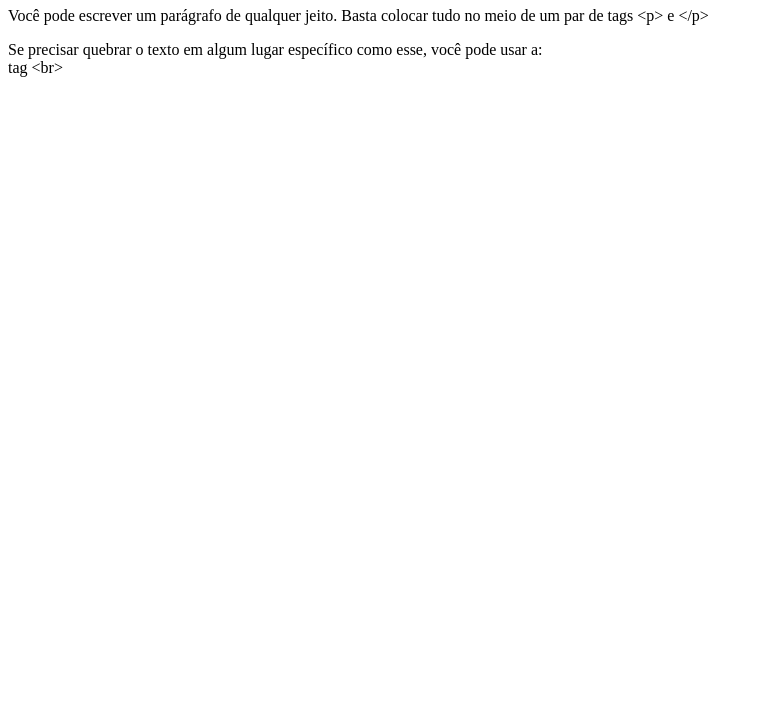
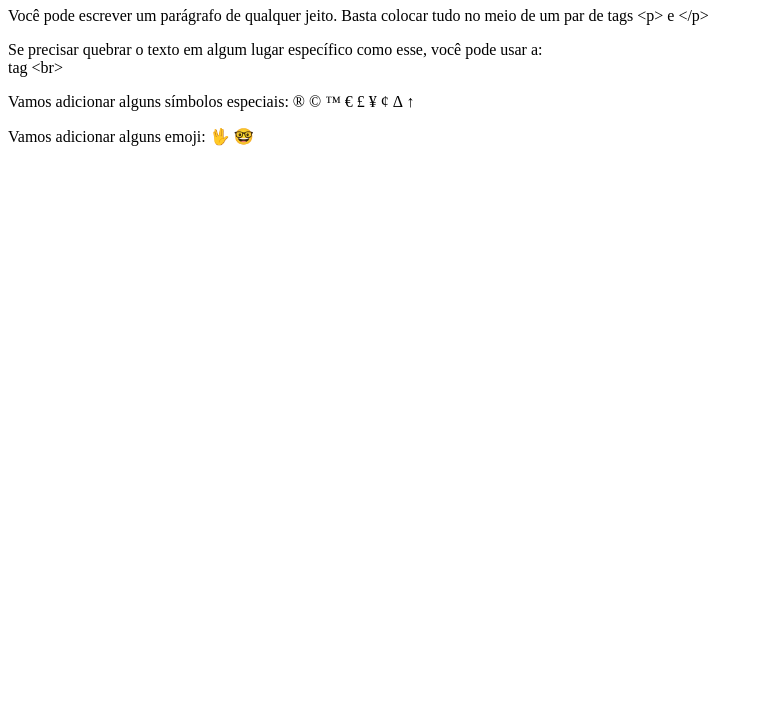
Before and after one commit to Otiago06/cursohtmlcss, a plain HTML site: page exercicios/ex002/index.html in a window 1280 px wide. Shown: the part 73-800 px from the top of the page, without its empty margins (0-763 px from the left). Drawn offline with Linux system fonts and the light colour scheme.

Commit message:
Update index.html

```diff
--- a/exercicios/ex002/index.html
+++ b/exercicios/ex002/index.html
@@ -9,6 +9,24 @@
 <body>
     <h1>Parágrafos e quebras de linha</h1>
     <p>Você pode escrever um parágrafo de qualquer jeito. Basta colocar tudo no meio de um par de tags &lt;p&gt; e &lt;/p&gt;</p>
+    <!-- Less Than / Greater Than -->
     <p>Se precisar quebrar o texto em algum lugar específico como esse, você pode usar a: <br> tag &lt;br&gt;</p>
+    <p>
+        Vamos adicionar alguns símbolos especiais:
+        &reg;
+        &copy;
+        &trade;
+        &euro;
+        &pound;
+        &yen;
+        &cent;
+        &Delta;
+        &uparrow;
+    </p>
+    <p>
+        Vamos adicionar alguns emoji:
+        &#x1F596;
+        &#x1F913;
+    </p>
 </body>
 </html>
```
